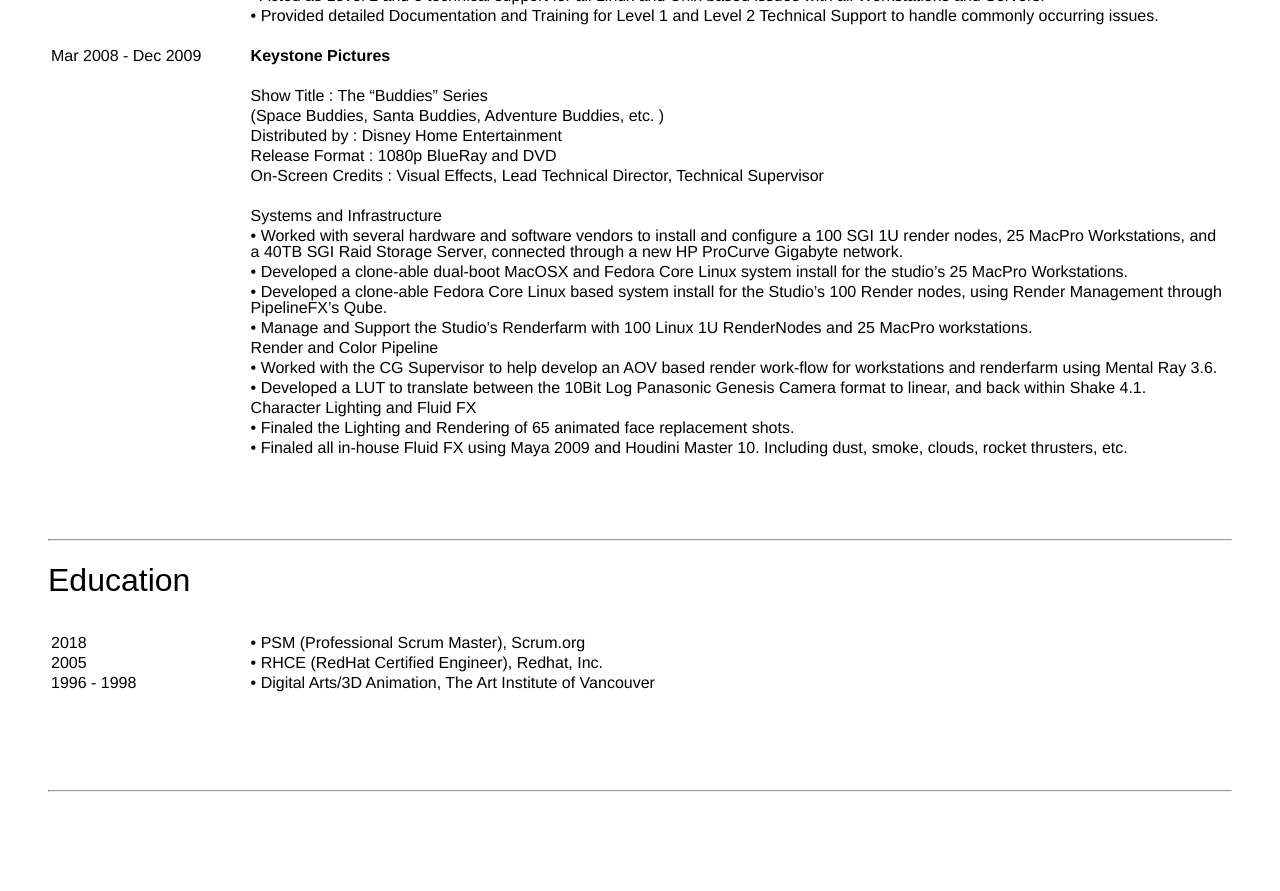
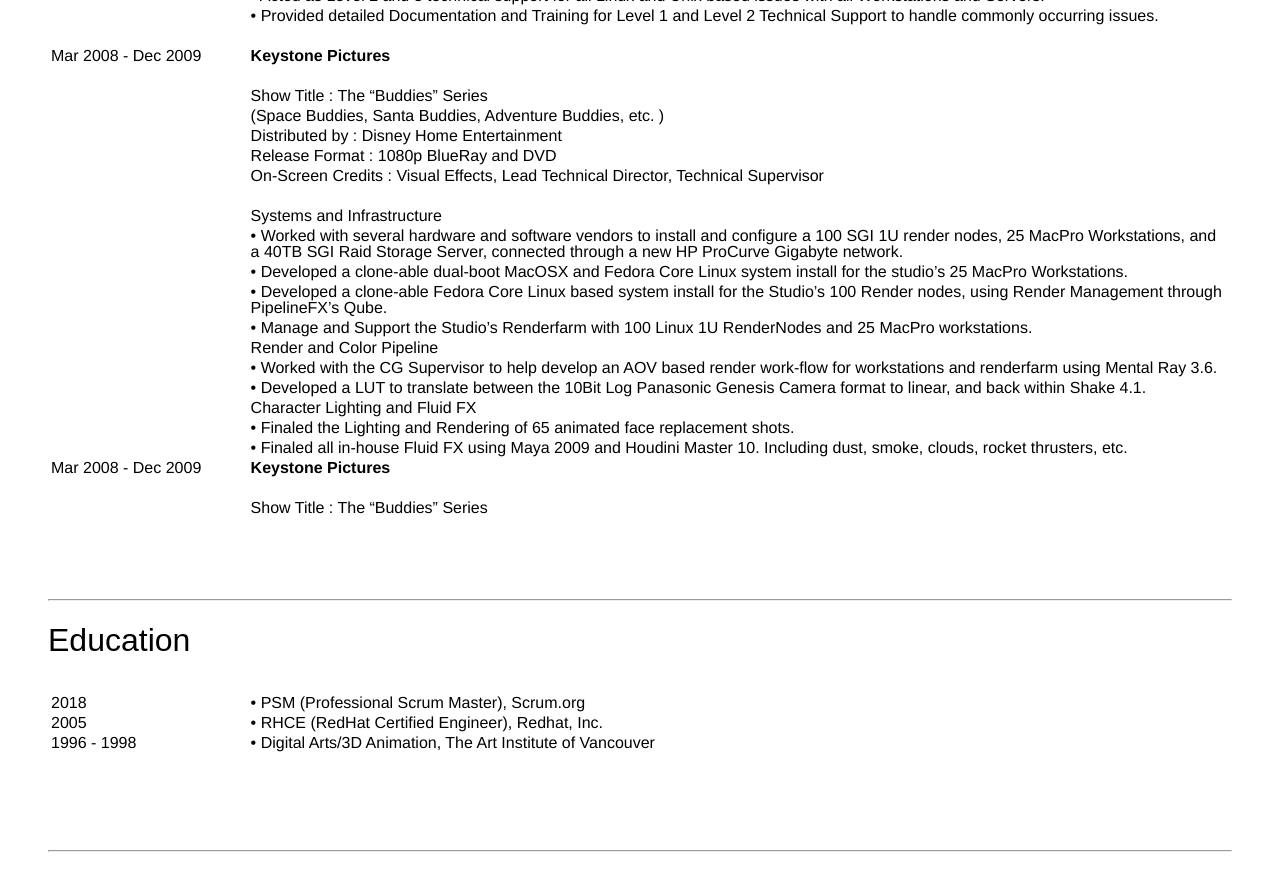
Before and after one commit to mpursley/mpursley.github.io, a Jekyll site: the page built from index_resume_sre_short.md, in a window 1280 px wide and 900 px high, scrolled down 1651 px. Shown: the top 891 px of the window. Built offline with Jekyll 4.4.1, drawn with Linux system fonts in a browser that asks for light colours; before the commit the page ends 2491 px from its top, so only the background shows below that.

Commit message:
Update index_resume_sre_short.md

```diff
--- a/index_resume_sre_short.md
+++ b/index_resume_sre_short.md
@@ -108,7 +108,9 @@
 | &nbsp;             | Character Lighting and Fluid FX
 | &nbsp;             | • Finaled the Lighting and Rendering of 65 animated face replacement shots.
 | &nbsp;             | • Finaled all in-house Fluid FX using Maya 2009 and Houdini Master 10. Including dust, smoke, clouds, rocket thrusters, etc.
-
+| Mar 2008 - Dec 2009 | **Keystone Pictures**
+| &nbsp;             | &nbsp;
+| &nbsp;             | Show Title : The "Buddies" Series
 
 <br><br><br>
 <hr>
```
